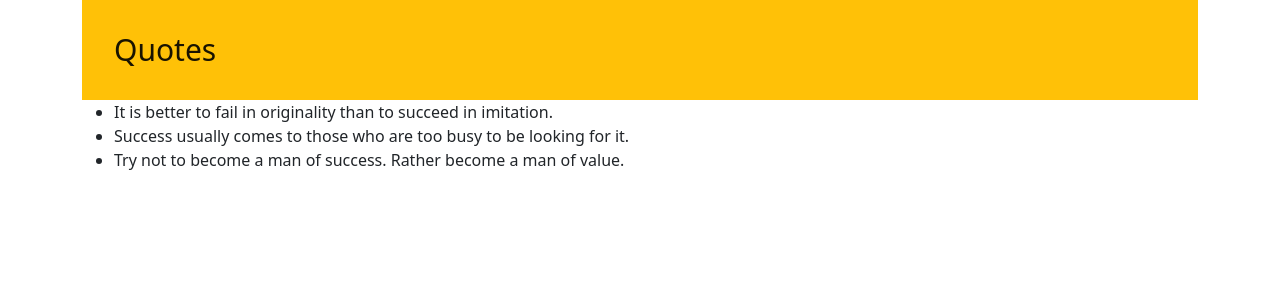
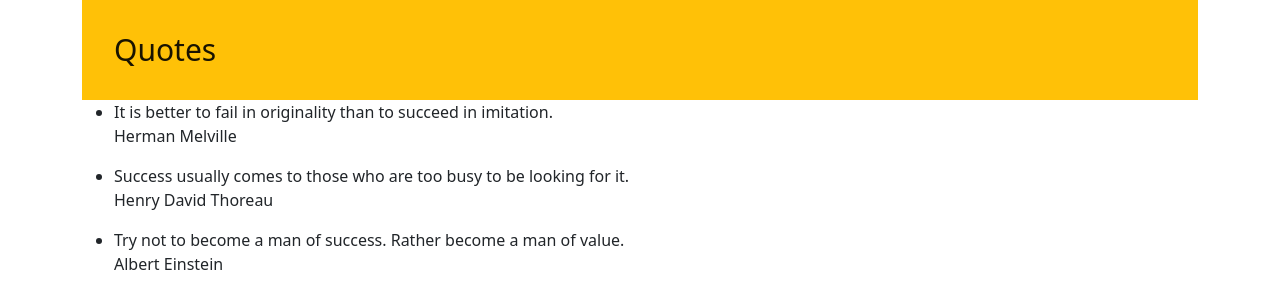
Before and after one commit to changawa-antony/quotes-app, an Angular app: page / in a window 1280 px wide. Shown: the top 308 px of the page. Built offline with nearby package versions, Linux system fonts and the light colour scheme.

Commit message:
updated the quote component

```diff
--- a/src/app/components/quote/quote.component.html
+++ b/src/app/components/quote/quote.component.html
@@ -1,5 +1,8 @@
 <div>
     <ul>
-        <li *ngFor="let quote of quotes">{{quote.name}}</li>
+        <li *ngFor="let quote of quotes">
+            {{quote.name}}
+        <app-quote-description [quote]='quote'></app-quote-description>
+        </li>
     </ul>
 </div>
```
